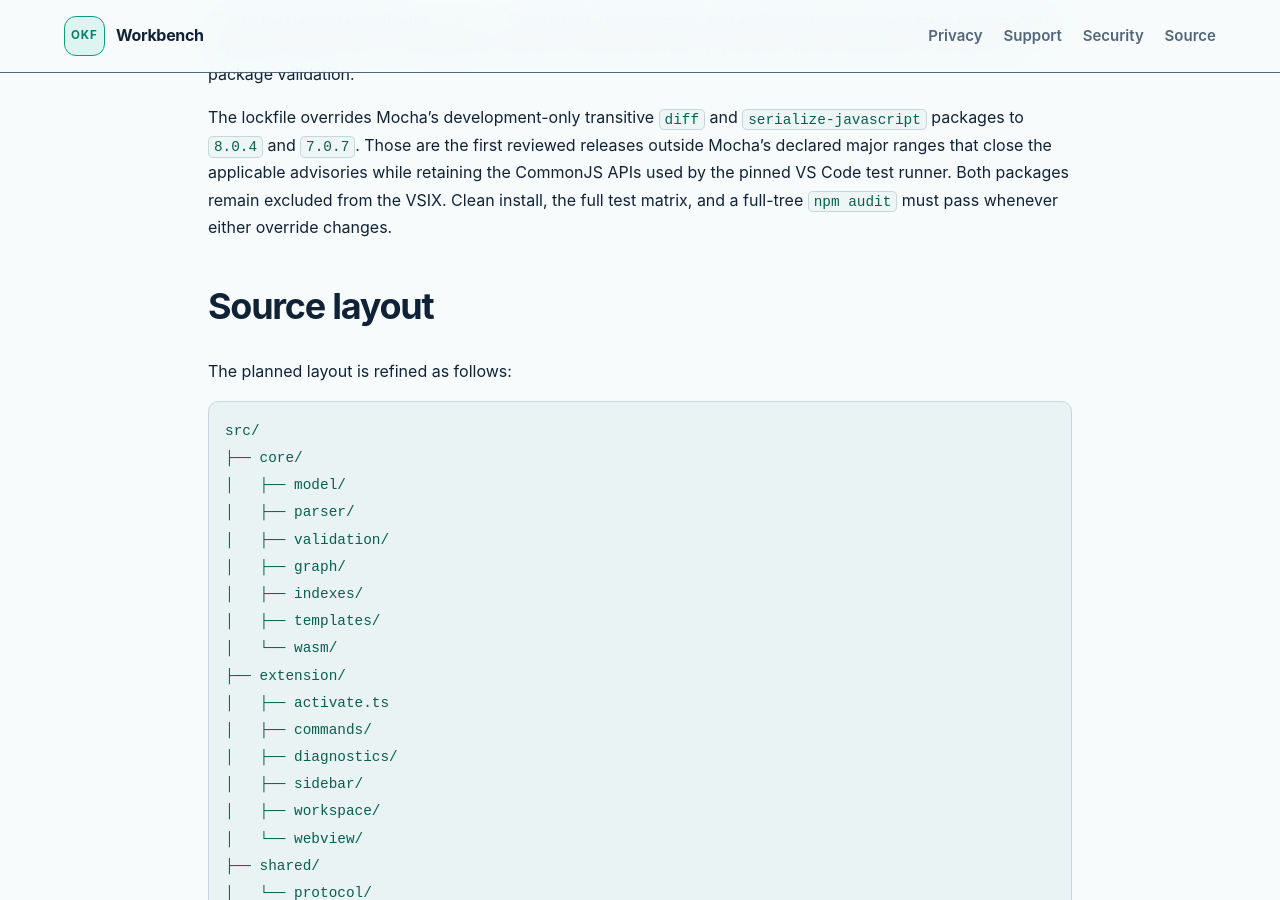
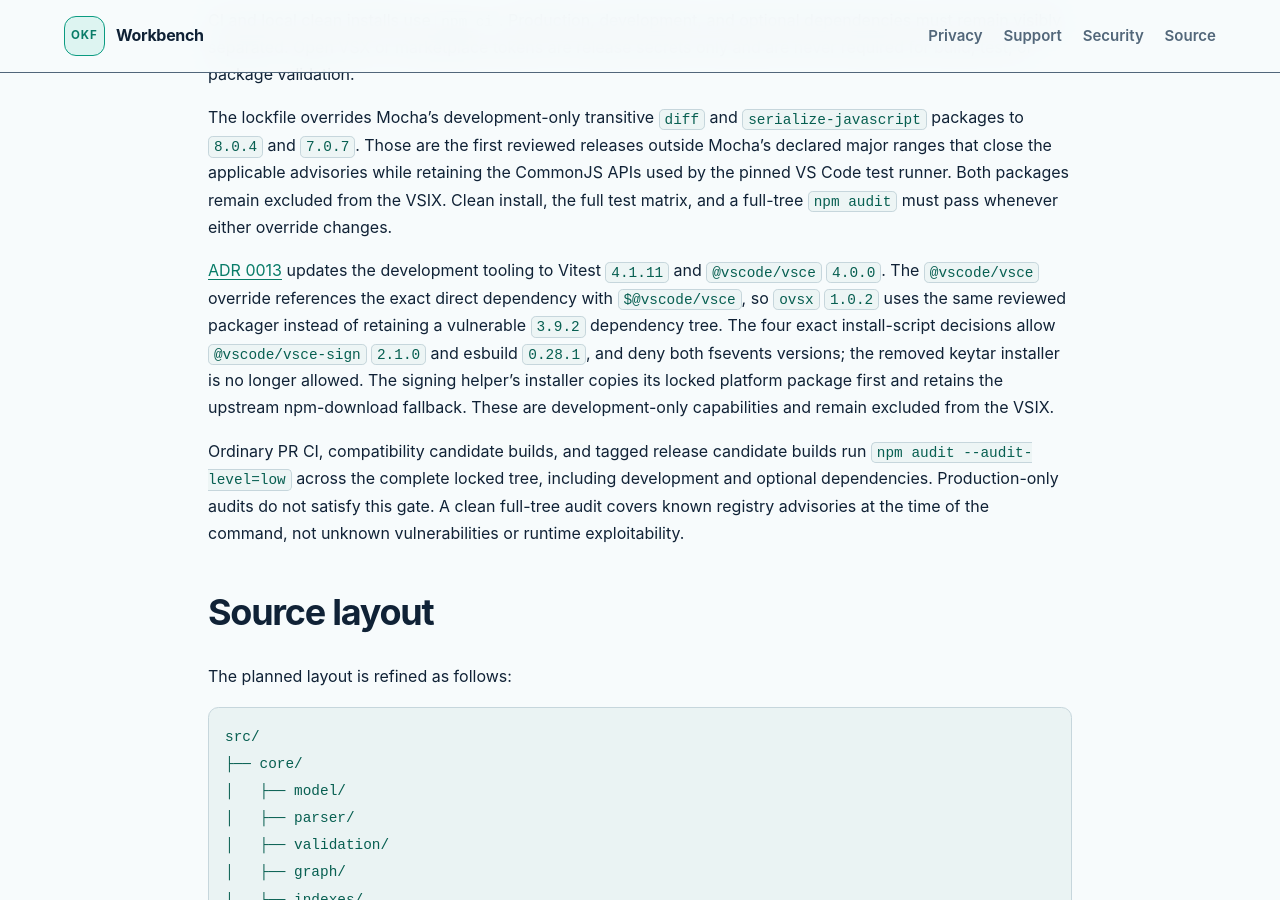
Before and after one commit to koizumikento/okf-workbench, a Jekyll site: the page built from docs/implementation-environment.md, in a window 1280 px wide and 900 px high, scrolled down 4027 px. Built offline with Jekyll 4.4.1, drawn with Linux system fonts in a browser that asks for light colours; our own code applies the rules of GitHub Pages for plain Markdown files.

Commit message:
fix: remediate development dependency advisories (#63)

```diff
--- a/docs/implementation-environment.md
+++ b/docs/implementation-environment.md
@@ -112,6 +112,21 @@ packages to `8.0.4` and `7.0.7`. Those are the first reviewed releases outside M
 major ranges that close the applicable advisories while retaining the CommonJS APIs used by the
 pinned VS Code test runner. Both packages remain excluded from the VSIX. Clean install, the full
 test matrix, and a full-tree `npm audit` must pass whenever either override changes.
+
+[ADR 0013](decisions/0013-development-tooling-security-updates.md) updates the development
+tooling to Vitest `4.1.11` and `@vscode/vsce` `4.0.0`. The `@vscode/vsce` override references
+the exact direct dependency with `$@vscode/vsce`, so `ovsx` `1.0.2` uses the same reviewed
+packager instead of retaining a vulnerable `3.9.2` dependency tree. The four exact install-script
+decisions allow `@vscode/vsce-sign` `2.1.0` and esbuild `0.28.1`, and deny both fsevents
+versions; the removed keytar installer is no longer allowed. The signing helper's installer
+copies its locked platform package first and retains the upstream npm-download fallback.
+These are development-only capabilities and remain excluded from the VSIX.
+
+Ordinary PR CI, compatibility candidate builds, and tagged release candidate builds run
+`npm audit --audit-level=low` across the complete locked tree, including development and optional
+dependencies. Production-only audits do not satisfy this gate. A clean full-tree audit covers
+known registry advisories at the time of the command, not unknown vulnerabilities or runtime
+exploitability.
 
 ## Source layout
 
@@ -775,7 +790,7 @@ duplicate, conditional, or failure-tolerating security command. The default Vite
 only `test/unit`, and the default Playwright config includes only `test/webview`; neither is counted
 as a substitute for the dedicated configs under `test/security`.
 
-Package with `@vscode/vsce` `3.9.x`. Validate and publish an already built VSIX with `ovsx`
+Package with `@vscode/vsce` `4.0.x`. Validate and publish an already built VSIX with `ovsx`
 `1.0.x`. The root `package.json` keeps `"private": true` as an npm-registry publish guard; it does
 not make the GitHub repository private and does not prevent an MIT-licensed VSIX from being
 submitted to Open VSX.
--- a/scripts/supply-chain-policy.mjs
+++ b/scripts/supply-chain-policy.mjs
@@ -48,11 +48,10 @@ const requiredSecurityWorkflowGates = Object.freeze({
 });
 
 export const EXPECTED_INSTALL_SCRIPT_DECISIONS = Object.freeze({
-  '@vscode/vsce-sign@2.0.9': true,
+  '@vscode/vsce-sign@2.1.0': true,
   'esbuild@0.28.1': true,
   'fsevents@2.3.2': false,
   'fsevents@2.3.3': false,
-  'keytar@7.9.0': true,
 });
 
 function isRecord(value) {
```
Also changed, not shown: docs/decisions/0013-development-tooling-security-updates.md (added, +46 -0 lines), docs/index.md (+1 -0 lines), package.json (+5 -5 lines), test/unit/foundation/fixtures/unknown-install-script-policy.json (+3 -8 lines), .github/workflows/ci.yml, .github/workflows/compatibility.yml, .github/workflows/open-vsx-release.yml, 1 other file.
